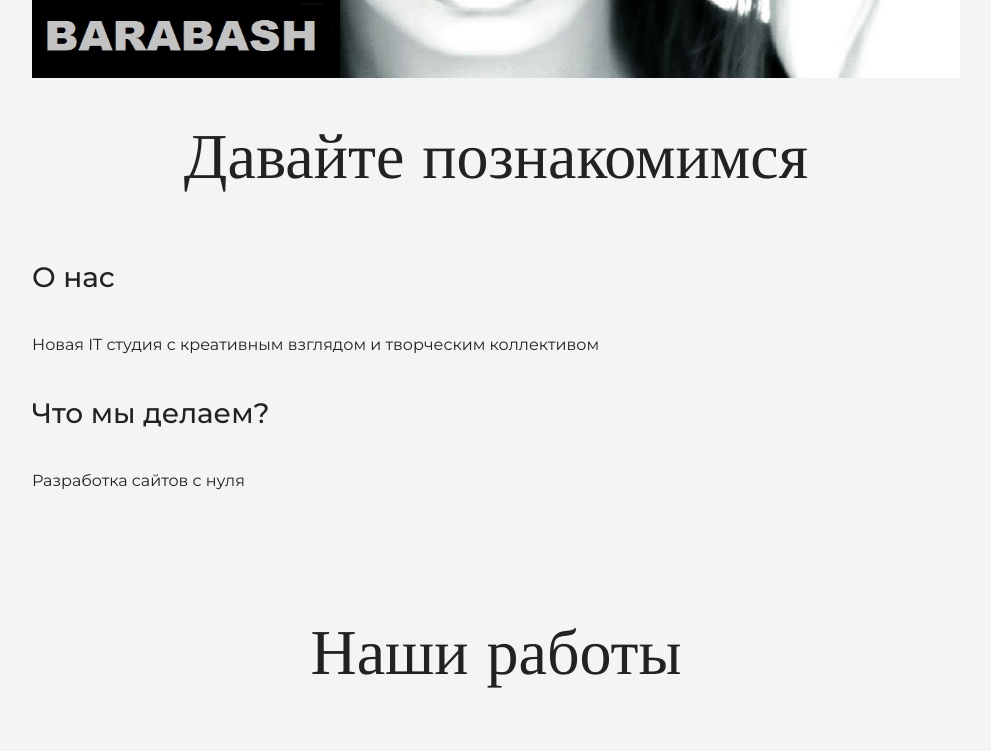
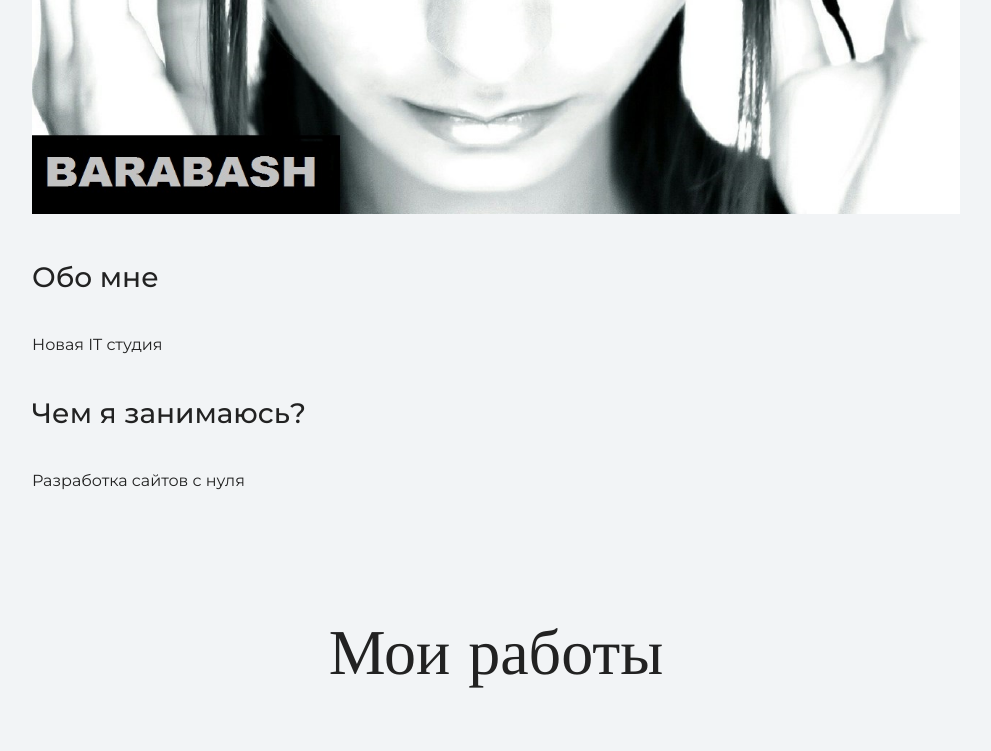
Before and after one commit to sebarabash/SRG-studio-portfolio, a plain HTML site: page index.html in a window 1280 px wide. Shown: the part 1480-2231 px from the top of the page, without its empty margins (144-1135 px from the left). Drawn offline with nearby package versions, Linux system fonts and the light colour scheme.

Commit message:
Add files via upload

```diff
--- a/index.html
+++ b/index.html
@@ -21,27 +21,25 @@
     </section>
 
     <section class="intro">
-      <figure class="user-image">
+      <h2 class="subheading"><div class="container">Давайте познакомимся</div></h2>
+       <figure class="user-image">
       	<img src=files/Barabash.jpg width="928" height="538" alt="фото">
       </figure>
-      <h2 class="subheading"><div class="container">Давайте познакомимся</div></h2>
-      <h3><div class="container">О нас</div></h3>
-      <p><div class="container">Новая IT студия с креативным взглядом и творческим коллективом</div></p>
-      <h3><div class="container">Что мы делаем?</div></h3>
+      <h3><div class="container">Обо мне</div></h3>
+      <p><div class="container">Новая IT студия</div></p>
+      <h3><div class="container">Чем я занимаюсь?</div></h3>
       <p><div class="container">Разработка сайтов с нуля</div></p>
     </section>
 
     <section class="portfolio">
-      <h2 class="subheading"><div class="container">Наши работы</div></h2>
+      <h2 class="subheading"><div class="container">Мои работы</div></h2>
       <figure class="project-image"><img src="files/project.jpg"></figure>
       <h3><div class="container">Сайт инструктора Кекса</div></h3>
 
       <p><div class="container">Небольшой лендинг о школе для начинающих.</div></p>
-          <div class="container"><a class="button" href="source/project1/index.html">Открыть страницу</a></div><br>
+          <div class="container"><a class="button" href="source/project 1/index.html">Открыть страницу</a></div><br>
           <figure class="project-image"><img src="files/project-2.jpg" alt="фото"></figure>
       <h3><div class="container">Блог начинающего верстальщика</div></h3>
-
-      <figure class="project-image"><img src=""></figure>
       <p><div class="container">Статический блог про обучение HTML и CSS.</div></p>
       <div class="container"><a class="button" href="source/project 2/index.html">Открыть страницу</a></div>
     </section>
```
